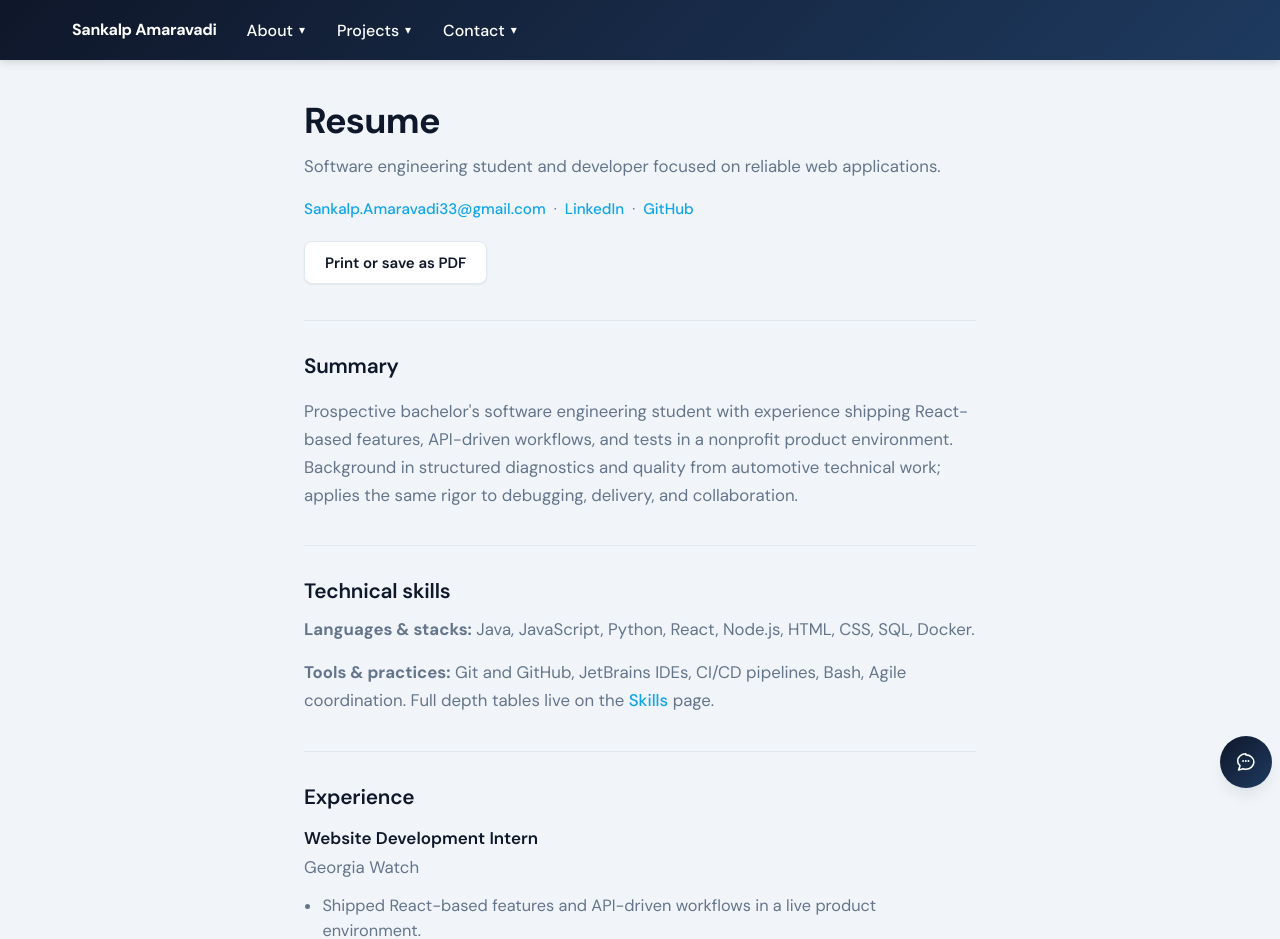
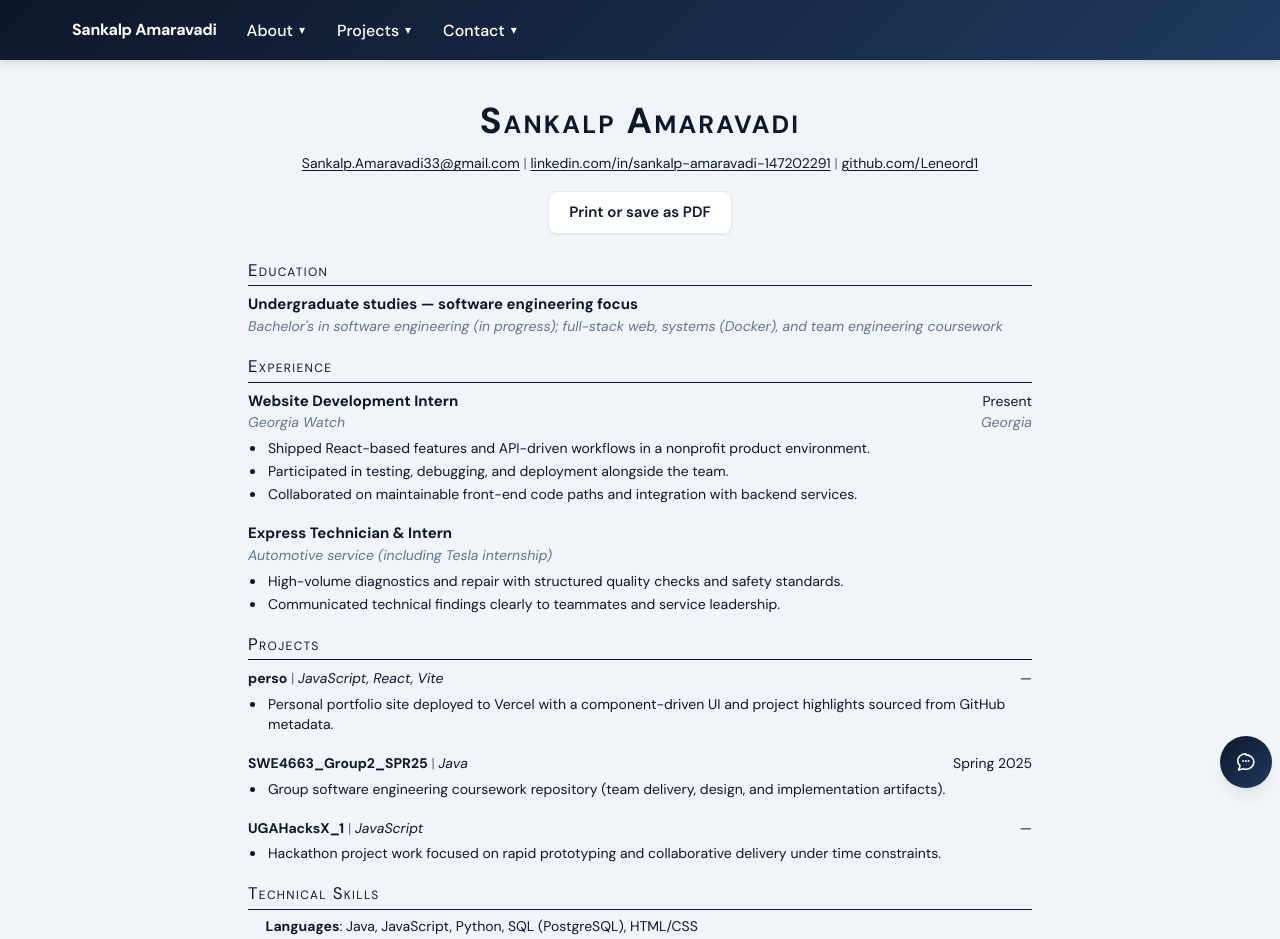
Before and after one commit to Leneord1/perso, a React (Vite) app: page /resume in a window 1280 px wide. Shown: the top 939 px of the page. Built offline with nearby package versions, Linux system fonts and the light colour scheme.

Commit message:
modified resume page

```diff
--- a/src/global.css
+++ b/src/global.css
@@ -574,71 +574,170 @@ table button:hover,
 }
 
 /* ------------------------------------------------------------------
-   Resume page
+   Resume page (LaTeX-inspired: full-page style, section rules, dense lists)
    ------------------------------------------------------------------ */
-.resume-page__intro {
-  margin-bottom: 0.25rem;
+.page.resume-page {
+  max-width: 52rem;
+  font-size: 0.9375rem;
+  line-height: 1.45;
+  color: var(--pw-dark-text);
 }
 
-.resume-page__tagline {
-  color: var(--pw-muted-text);
-  font-size: 1.05rem;
-  line-height: 1.65;
-  margin-top: 0.35rem;
+.resume-heading {
+  text-align: center;
+  margin-bottom: 1.5rem;
 }
 
-.resume-page__contact {
-  display: flex;
-  flex-wrap: wrap;
-  align-items: center;
-  gap: 0.35rem 0.5rem;
-  margin-top: 1rem;
-  font-size: 0.95rem;
+.resume-heading__name {
+  font-size: clamp(1.65rem, 4vw, 2.1rem);
+  font-weight: 700;
+  font-variant: small-caps;
+  letter-spacing: 0.06em;
+  line-height: 1.15;
+  margin: 0 0 0.35rem;
+  color: var(--pw-dark-text);
 }
 
-.resume-page__contact-sep {
+.resume-heading__contact {
+  margin: 0;
+  font-size: 0.875rem;
   color: var(--pw-muted-text);
-  user-select: none;
+  line-height: 1.55;
 }
 
-.resume-page__print {
-  margin-top: 1.25rem;
+.resume-heading__pipe {
+  color: var(--pw-muted-text);
 }
 
-.resume-page__role {
-  margin-top: 1.25rem;
+.resume-heading__link {
+  color: var(--pw-dark-text);
+  text-decoration: underline;
+  text-decoration-thickness: 1px;
+  text-underline-offset: 2px;
 }
 
-.resume-page__role:first-of-type {
+.resume-heading__link:hover {
+  color: var(--pw-accent-hover);
+}
+
+.resume-heading__print {
+  margin-top: 1rem;
+}
+
+.resume-section {
+  margin-top: 1.1rem;
+}
+
+.resume-section:first-of-type {
   margin-top: 0.75rem;
 }
 
-.resume-page__role-head h3 {
-  font-size: 1.0625rem;
-  font-weight: 600;
+.resume-section__title {
+  margin: 0 0 0.35rem;
+  padding-bottom: 0.2rem;
+  font-size: 1.05rem;
+  font-weight: 400;
+  font-variant: small-caps;
+  letter-spacing: 0.08em;
+  text-align: left;
   color: var(--pw-dark-text);
-  margin-bottom: 0.15rem;
+  border-bottom: 1px solid var(--pw-dark-text);
 }
 
-.resume-page__role-meta {
-  font-size: 0.9375rem;
-  color: var(--pw-muted-text);
-  margin: 0;
+.resume-subheading-list {
+  display: flex;
+  flex-direction: column;
+  gap: 0.85rem;
 }
 
-.resume-page__bullets {
-  margin: 0.65rem 0 0 1.15rem;
-  color: var(--pw-muted-text);
-  font-size: 1.02rem;
-  line-height: 1.55;
+.resume-entry + .resume-entry {
+  margin-top: 0.15rem;
 }
 
-.resume-page__bullets li + li {
-  margin-top: 0.35em;
+.resume-subheading {
+  margin-top: 0.15rem;
 }
 
-.resume-page .page-section > p:last-child {
-  margin-top: 1rem;
+.resume-subheading__row {
+  display: flex;
+  justify-content: space-between;
+  align-items: baseline;
+  gap: 1rem;
+  width: 100%;
+}
+
+.resume-subheading__row--muted {
+  font-size: 0.875rem;
+  font-style: italic;
+  color: var(--pw-muted-text);
+}
+
+.resume-subheading__primary {
+  font-weight: 700;
+}
+
+.resume-subheading__secondary {
+  font-size: 0.875rem;
+  white-space: nowrap;
+  flex-shrink: 0;
+}
+
+.resume-project-heading {
+  display: flex;
+  justify-content: space-between;
+  align-items: baseline;
+  gap: 1rem;
+  width: 100%;
+  font-size: 0.875rem;
+  margin-top: 0.15rem;
+}
+
+.resume-project-heading__left {
+  text-align: left;
+}
+
+.resume-project-heading__sep {
+  font-weight: 400;
+  font-style: normal;
+  color: var(--pw-muted-text);
+}
+
+.resume-project-heading__right {
+  font-size: 0.875rem;
+  white-space: nowrap;
+  flex-shrink: 0;
+}
+
+.resume-item-list {
+  margin: 0.35rem 0 0;
+  padding-left: 1.1rem;
+  list-style-type: disc;
+}
+
+.resume-item-list .resume-item {
+  padding-left: 0.15rem;
+}
+
+.resume-item {
+  margin: 0;
+  font-size: 0.875rem;
+  color: var(--pw-dark-text);
+}
+
+.resume-item + .resume-item {
+  margin-top: 0.2em;
+}
+
+.resume-skill-block {
+  margin: 0.25rem 0 0;
+  padding-left: 1.1rem;
+  list-style: none;
+}
+
+.resume-skill-block__item {
+  font-size: 0.875rem;
+  line-height: 1.55;
+  color: var(--pw-dark-text);
 }
 
 @media print {
@@ -648,12 +747,32 @@ table button:hover,
     display: none !important;
   }
 
-  .app-main .page {
+  .app-main .page.resume-page {
     max-width: 100%;
-    padding: 0 0.5in 1in;
+    padding: 0 0.5in 0.75in;
+    font-size: 10.5pt;
   }
 
   body {
     background: #fff;
   }
+
+  .resume-heading__link {
+    color: #000;
+  }
+
+  .resume-section__title {
+    color: #000;
+    border-bottom-color: #000;
+  }
+
+  .resume-item,
+  .resume-skill-block__item,
+  .resume-subheading__primary {
+    color: #000;
+  }
+
+  .resume-subheading__row--muted {
+    color: #333;
+  }
 }
--- a/src/pages/resume.jsx
+++ b/src/pages/resume.jsx
@@ -1,124 +1,217 @@
 import React from "react";
-import { Link } from "react-router-dom";
 import "../global.css";
+
+function ResumeSubheading({ primary, secondary, tertiary, quaternary }) {
+    return (
+        <div className="resume-subheading">
+            <div className="resume-subheading__row">
+                <span className="resume-subheading__primary">{primary}</span>
+                <span className="resume-subheading__secondary">{secondary || "\u00a0"}</span>
+            </div>
+            <div className="resume-subheading__row resume-subheading__row--muted">
+                <span>{tertiary}</span>
+                <span>{quaternary || "\u00a0"}</span>
+            </div>
+        </div>
+    );
+}
+
+function ResumeProjectHeading({ title, stack, dateRange }) {
+    return (
+        <div className="resume-project-heading">
+            <span className="resume-project-heading__left">
+                <strong>{title}</strong>
+                <span className="resume-project-heading__sep"> | </span>
+                <em>{stack}</em>
+            </span>
+            <span className="resume-project-heading__right">{dateRange}</span>
+        </div>
+    );
+}
+
+function ResumeItemList({ children }) {
+    return <ul className="resume-item-list">{children}</ul>;
+}
+
+function ResumeItem({ children }) {
+    return <li className="resume-item">{children}</li>;
+}
+
+function ResumeSection({ id, title, children }) {
+    return (
+        <section className="resume-section" aria-labelledby={id}>
+            <h2 className="resume-section__title" id={id}>
+                {title}
+            </h2>
+            {children}
+        </section>
+    );
+}
 
 function Resume() {
     return (
         <main className="page resume-page">
-            <header className="resume-page__intro">
-                <h1>Resume</h1>
-                <p className="resume-page__tagline">
-                    Software engineering student and developer focused on reliable web applications.
-                </p>
-                <div className="resume-page__contact" aria-label="Contact links">
-                    <a href="mailto:Sankalp.Amaravadi33@gmail.com" className="link">
+            <header className="resume-heading">
+                <h1 className="resume-heading__name">Sankalp Amaravadi</h1>
+                <p className="resume-heading__contact">
+                    <a href="mailto:Sankalp.Amaravadi33@gmail.com" className="resume-heading__link">
                         Sankalp.Amaravadi33@gmail.com
                     </a>
-                    <span className="resume-page__contact-sep" aria-hidden>
-                        ·
+                    <span className="resume-heading__pipe" aria-hidden>
+                        {" "}
+                        |{" "}
                     </span>
                     <a
                         href="https://linkedin.com/in/sankalp-amaravadi-147202291"
-                        className="link"
+                        className="resume-heading__link"
                         target="_blank"
                         rel="noopener noreferrer"
                     >
-                        LinkedIn
+                        linkedin.com/in/sankalp-amaravadi-147202291
                     </a>
-                    <span className="resume-page__contact-sep" aria-hidden>
-                        ·
+                    <span className="resume-heading__pipe" aria-hidden>
+                        {" "}
+                        |{" "}
                     </span>
                     <a
                         href="https://github.com/Leneord1"
-                        className="link"
+                        className="resume-heading__link"
                         target="_blank"
                         rel="noopener noreferrer"
                     >
-                        GitHub
+                        github.com/Leneord1
                     </a>
-                </div>
+                </p>
                 <button
                     type="button"
-                    className="button-outline resume-page__print resume-print-hide"
-                    onClick={() => window.print()}
+                    className="button-outline resume-heading__print resume-print-hide"
+                    onClick={() => globalThis.print()}
                 >
                     Print or save as PDF
                 </button>
             </header>
 
-            <section className="page-section" aria-labelledby="resume-summary-heading">
-                <h2 id="resume-summary-heading">Summary</h2>
-                <p>
-                    Prospective bachelor&apos;s software engineering student with experience shipping
-                    React-based features, API-driven workflows, and tests in a nonprofit product
-                    environment. Background in structured diagnostics and quality from automotive
-                    technical work; applies the same rigor to debugging, delivery, and collaboration.
-                </p>
-            </section>
+            <ResumeSection id="resume-education" title="Education">
+                <div className="resume-subheading-list">
+                    <ResumeSubheading
+                        primary="Undergraduate studies — software engineering focus"
+                        secondary=""
+                        tertiary={
+                            "Bachelor's in software engineering (in progress); full-stack web, systems (Docker), and team engineering coursework"
+                        }
+                        quaternary=""
+                    />
+                </div>
+            </ResumeSection>
 
-            <section className="page-section" aria-labelledby="resume-skills-heading">
-                <h2 id="resume-skills-heading">Technical skills</h2>
-                <p>
-                    <strong>Languages &amp; stacks:</strong> Java, JavaScript, Python, React, Node.js,
-                    HTML, CSS, SQL, Docker.
-                </p>
-                <p>
-                    <strong>Tools &amp; practices:</strong> Git and GitHub, JetBrains IDEs, CI/CD
-                    pipelines, Bash, Agile coordination. Full depth tables live on the{" "}
-                    <Link to="/skills" className="link">
-                        Skills
-                    </Link>{" "}
-                    page.
-                </p>
-            </section>
+            <ResumeSection id="resume-experience" title="Experience">
+                <div className="resume-subheading-list">
+                    <article className="resume-entry">
+                        <ResumeSubheading
+                            primary="Website Development Intern"
+                            secondary="Present"
+                            tertiary="Georgia Watch"
+                            quaternary="Georgia"
+                        />
+                        <ResumeItemList>
+                            <ResumeItem>
+                                Shipped React-based features and API-driven workflows in a nonprofit product
+                                environment.
+                            </ResumeItem>
+                            <ResumeItem>
+                                Participated in testing, debugging, and deployment alongside the team.
+                            </ResumeItem>
+                            <ResumeItem>
+                                Collaborated on maintainable front-end code paths and integration with backend
+                                services.
+                            </ResumeItem>
+                        </ResumeItemList>
+                    </article>
 
-            <section className="page-section" aria-labelledby="resume-exp-heading">
-                <h2 id="resume-exp-heading">Experience</h2>
+                    <article className="resume-entry">
+                        <ResumeSubheading
+                            primary="Express Technician &amp; Intern"
+                            secondary=""
+                            tertiary="Automotive service (including Tesla internship)"
+                            quaternary=""
+                        />
+                        <ResumeItemList>
+                            <ResumeItem>
+                                High-volume diagnostics and repair with structured quality checks and safety
+                                standards.
+                            </ResumeItem>
+                            <ResumeItem>
+                                Communicated technical findings clearly to teammates and service leadership.
+                            </ResumeItem>
+                        </ResumeItemList>
+                    </article>
+                </div>
+            </ResumeSection>
 
-                <article className="resume-page__role">
-                    <div className="resume-page__role-head">
-                        <h3>Website Development Intern</h3>
-                        <p className="resume-page__role-meta">Georgia Watch</p>
-                    </div>
-                    <ul className="resume-page__bullets">
-                        <li>
-                            Shipped React-based features and API-driven workflows in a live product
-                            environment.
-                        </li>
-                        <li>Participated in testing, debugging, and deployment alongside the team.</li>
-                    </ul>
-                </article>
+            <ResumeSection id="resume-projects" title="Projects">
+                <div className="resume-subheading-list">
+                    <article className="resume-entry">
+                        <ResumeProjectHeading
+                            title="perso"
+                            stack="JavaScript, React, Vite"
+                            dateRange="—"
+                        />
+                        <ResumeItemList>
+                            <ResumeItem>
+                                Personal portfolio site deployed to Vercel with a component-driven UI and
+                                project highlights sourced from GitHub metadata.
+                            </ResumeItem>
+                        </ResumeItemList>
+                    </article>
 
-                <article className="resume-page__role">
-                    <div className="resume-page__role-head">
-                        <h3>Express Technician &amp; Intern</h3>
-                        <p className="resume-page__role-meta">Automotive service (incl. Tesla internship)</p>
-                    </div>
-                    <ul className="resume-page__bullets">
-                        <li>
-                            High-volume repair and diagnostics with emphasis on quality, safety, and
-                            clear handoffs to technical teams.
-                        </li>
-                    </ul>
-                </article>
+                    <article className="resume-entry">
+                        <ResumeProjectHeading
+                            title="SWE4663_Group2_SPR25"
+                            stack="Java"
+                            dateRange="Spring 2025"
+                        />
+                        <ResumeItemList>
+                            <ResumeItem>
+                                Group software engineering coursework repository (team delivery, design, and
+                                implementation artifacts).
+                            </ResumeItem>
+                        </ResumeItemList>
+                    </article>
 
-                <p>
-                    Longer narrative context is on{" "}
-                    <Link to="/story" className="link">
-                        My story
-                    </Link>
-                    .
-                </p>
-            </section>
+                    <article className="resume-entry">
+                        <ResumeProjectHeading
+                            title="UGAHacksX_1"
+                            stack="JavaScript"
+                            dateRange="—"
+                        />
+                        <ResumeItemList>
+                            <ResumeItem>
+                                Hackathon project work focused on rapid prototyping and collaborative delivery
+                                under time constraints.
+                            </ResumeItem>
+                        </ResumeItemList>
+                    </article>
+                </div>
+            </ResumeSection>
 
-            <section className="page-section" aria-labelledby="resume-edu-heading">
-                <h2 id="resume-edu-heading">Education</h2>
-                <p>
-                    Pursuing a bachelor&apos;s in software engineering; coursework and projects include
-                    full-stack development (Node.js, PostgreSQL/Supabase), data-driven React
-                    applications, and GitHub Actions for CI/CD.
-                </p>
-            </section>
+            <ResumeSection id="resume-skills" title="Technical Skills">
+                <ul className="resume-skill-block">
+                    <li className="resume-skill-block__item">
+                        <strong>Languages</strong>
+                        {": "}
+                        Java, JavaScript, Python, SQL (PostgreSQL), HTML/CSS
+                        <br />
+                        <strong>Frameworks</strong>
+                        {": "}
+                        React, Node.js
+                        <br />
+                        <strong>Developer tools</strong>
+                        {": "}
+                        Git, GitHub, Docker, JetBrains IDEs, GitHub Actions (CI/CD), Bash, Microsoft Office,
+                        Trello
+                    </li>
+                </ul>
+            </ResumeSection>
         </main>
     );
 }
```
Also changed, not shown: 1 other file (tests, documents, lock files or other folders).
